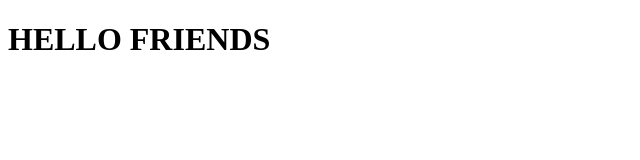
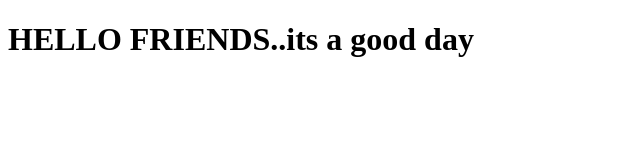
Before and after one commit to HarshadaGhadge/cousera-test, a plain HTML site: page site/index.html in a window 1280 px wide. Shown: the whole page, without its empty margins (0-640 px from the left). Drawn offline with Linux system fonts and the light colour scheme.

Commit message:
small addition to our page content.

```diff
--- a/site/index.html
+++ b/site/index.html
@@ -4,6 +4,6 @@
 	<title>HELLO EVERYONE</title>
 </head>
 <body>
-<h1>HELLO FRIENDS</h1>
+<h1>HELLO FRIENDS..its a good day</h1>
 </body>
 </html>
```
